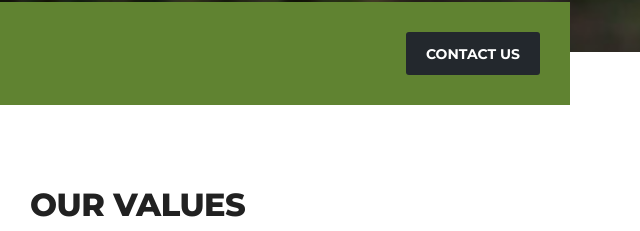
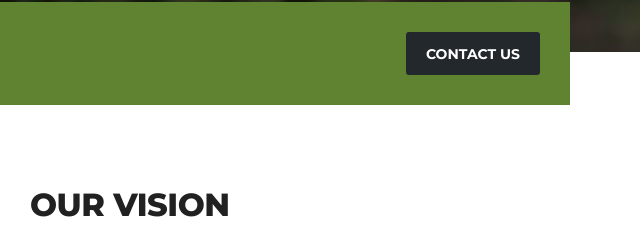
Before and after one commit to ericmahare/moringa, a plain HTML site: page index.html in a window 1280 px wide. Shown: the part 761-992 px from the top of the page, 625-1265 px from the left. Drawn offline with nearby package versions, Linux system fonts and the light colour scheme; some packages are replaced by stand-ins of ours.

Commit message:
Add final code

```diff
--- a/index.html
+++ b/index.html
@@ -34,7 +34,6 @@
   <link rel="stylesheet" href="plugins/colorbox/colorbox.css">
   <!-- Template styles-->
   <link rel="stylesheet" href="css/style.css">
-
 </head>
 <body>
   <div class="body-inner">
@@ -250,7 +249,7 @@
         </div><!-- Col end -->
 
         <div class="col-lg-6 mt-4 mt-lg-0">
-          <h3 class="into-sub-title">Our Values</h3>
+          <h3 class="into-sub-title">Our Vision</h3>
           <p>A world where human activity is in harmony with the natural world, and where all living beings can thrive in a healthy and sustainable environment</p>
 
           <div class="accordion accordion-group" id="our-values-accordion">
```
